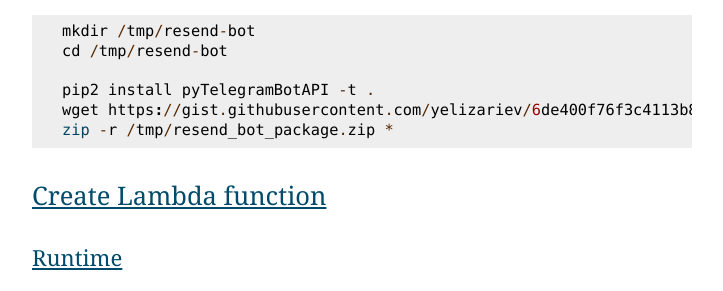
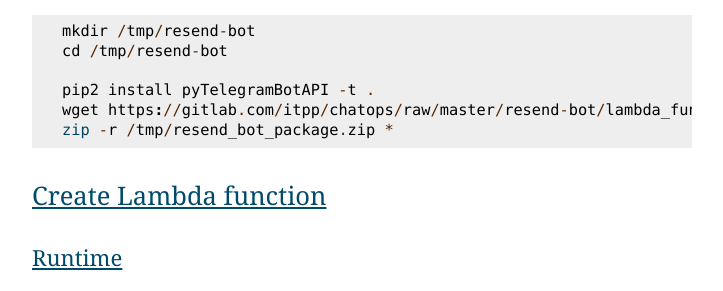
Before and after one commit to itpp-labs/chatops-docs, a Sphinx documentation site: the page built from docs/resend-bot/index.rst, in a window 1280 px wide and 900 px high, scrolled down 2422 px. Shown: the part 159-450 px from the top of the window, without its empty margins (388-1111 px from the left). Built offline with Sphinx 7.4.7, drawn with Linux system fonts in a browser that asks for light colours; some of the changed lines change nothing that is shown.

Commit message:
link updated similar to todobot

```diff
--- a/docs/resend-bot/index.rst
+++ b/docs/resend-bot/index.rst
@@ -83,7 +83,7 @@ To make `deployment package <https://docs.aws.amazon.com/lambda/latest/dg/lambda
     cd /tmp/resend-bot
 
     pip2 install pyTelegramBotAPI -t .
-    wget https://gist.githubusercontent.com/yelizariev/6de400f76f3c4113b8ad92da32514405/raw/lambda_function.py -O lambda_function.py
+    wget https://gitlab.com/itpp/chatops/raw/master/resend-bot/lambda_function.py -O lambda_function.py
     zip -r /tmp/resend_bot_package.zip *
 
 Create Lambda function
```
